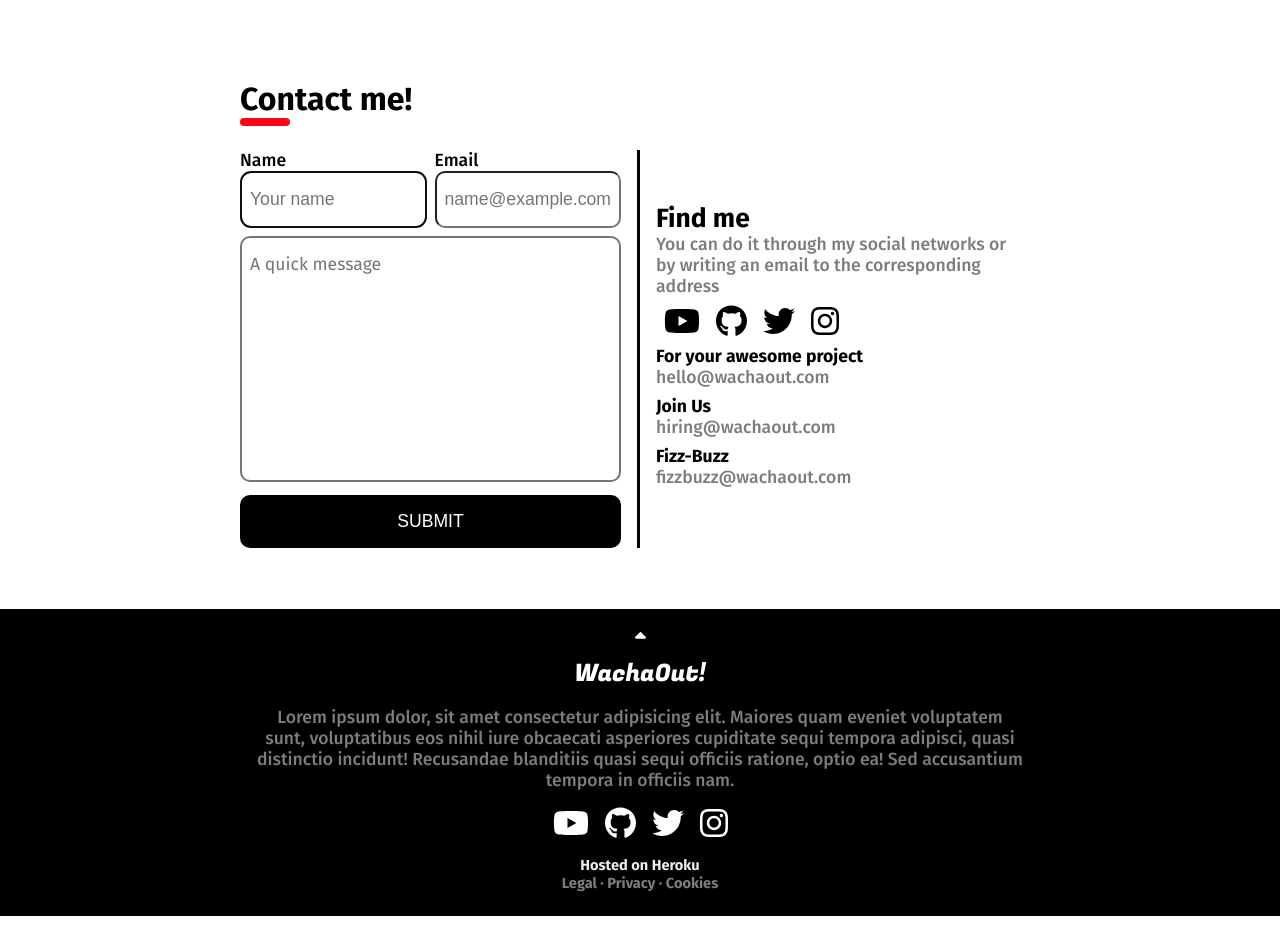
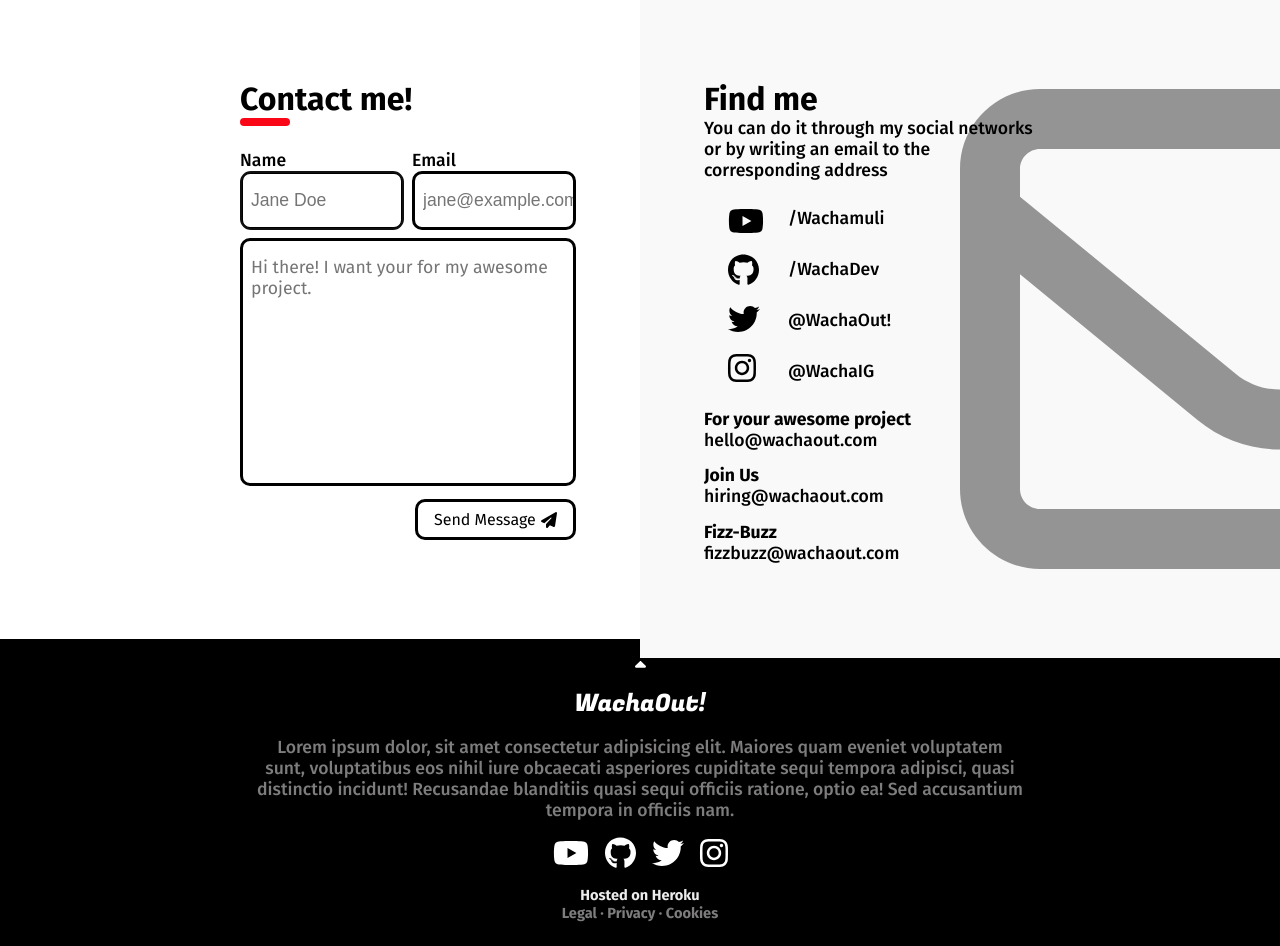
Before and after one commit to Wachamuli/wachaout, a Next.js app: page /contacts in a window 1280 px wide. Before the commit the page ends 916 px from the top, so only its background shows below. Built offline with nearby package versions, Linux system fonts and the light colour scheme.

Commit message:
I'm done with the contact page

```diff
--- a/src/components/views/home/Banner.tsx
+++ b/src/components/views/home/Banner.tsx
@@ -1,11 +1,10 @@
 import {
   faArrowRightLong,
   faCode,
-  faMicrophone,
+  faMicrophoneLines,
   faPalette,
 } from "@fortawesome/free-solid-svg-icons";
 
-import ButtonLink from "components/buttons/ButtonLink";
 import styles from "styles/home/Banner.module.css";
 import { FontAwesomeIcon } from "@fortawesome/react-fontawesome";
 import Button from "components/buttons/Button";
@@ -44,7 +43,7 @@ function Banner() {
                 Podcaster
                 <FontAwesomeIcon
                   className={`hvr-icon ${styles.icon}`}
-                  icon={faMicrophone}
+                  icon={faMicrophoneLines}
                 />
               </Button>
               <Button id={styles.illuBtn} className="hvr-icon-up">
--- a/src/pages/contacts.tsx
+++ b/src/pages/contacts.tsx
@@ -1,24 +1,29 @@
+import { FontAwesomeIcon } from "@fortawesome/react-fontawesome";
+import { faPaperPlane } from "@fortawesome/free-solid-svg-icons";
+import { faEnvelope } from "@fortawesome/free-regular-svg-icons";
+
+import Button from "components/buttons/Button";
 import SocialIcons from "components/miscellaneous/SocialIcons";
 import Title from "components/miscellaneous/Title";
 import styles from "styles/Contacts.module.css";
 
 function Contacts() {
   return (
-    <section className="section">
-      <Title text="Contact me!" />
+    <section className={styles.section}>
       <div className={styles.contactsContainer}>
         <div className={styles.formContainer}>
           <form action="#">
+            <Title text="Contact me!" />
             <div className={styles.topControls}>
               <div>
                 <label className={styles.controlLabel}>Name</label>
-                <input type="text" placeholder="Your name" required autoFocus />
+                <input type="text" placeholder="Jane Doe" required autoFocus />
               </div>
               <div>
                 <label className={styles.controlLabel}>Email</label>
                 <input
                   type="text"
-                  placeholder="name@example.com"
+                  placeholder="jane@example.com"
                   pattern="^\w+@[a-zA-Z_]+?\.[a-zA-Z]{2,3}$"
                   required
                 />
@@ -29,16 +34,27 @@ function Contacts() {
               id={styles.textarea}
               cols={30}
               rows={10}
-              placeholder="A quick message"
+              placeholder="Hi there! I want your for my awesome project."
               required
             ></textarea>
-            <button className={styles.submitBtn} type="submit">
-              SUBMIT
-            </button>
+            <div className={styles.btnContainer}>
+              <Button className={`hvr-icon-float-away ${styles.btn}`}>
+                Send Message
+                <FontAwesomeIcon
+                  className={`hvr-icon ${styles.icon}`}
+                  icon={faPaperPlane}
+                />
+              </Button>
+            </div>
           </form>
         </div>
 
         <div className={styles.emails}>
+          <FontAwesomeIcon
+            className={styles.watermark}
+            icon={faEnvelope}
+            size="10x"
+          />
           <h1 className={styles.subtitle}>Find me</h1>
           <p>
             You can do it through my social networks or by writing an email to
@@ -47,14 +63,26 @@ function Contacts() {
 
           <div className={styles.socialIconsContainer}>
             <SocialIcons className={styles.socialIcons} />
+            <ul className={styles.nickname}>
+              <li className={styles.socialAddress}>/Wachamuli</li>
+              <li className={styles.socialAddress}>/WachaDev</li>
+              <li className={styles.socialAddress}>@WachaOut!</li>
+              <li className={styles.socialAddress}>@WachaIG</li>
+            </ul>
           </div>
 
-          <h4 className={styles.subtitle}>For your awesome project</h4>
-          <p className={styles.address}>hello@wachaout.com</p>
-          <h4 className={styles.subtitle}>Join Us</h4>
-          <p className={styles.address}>hiring@wachaout.com</p>
-          <h4 className={styles.subtitle}>Fizz-Buzz</h4>
-          <p className={styles.address}>fizzbuzz@wachaout.com</p>
+          <div className={styles.emailContainer}>
+            <h4>For your awesome project</h4>
+            <p>hello@wachaout.com</p>
+          </div>
+          <div className={styles.emailContainer}>
+            <h4>Join Us</h4>
+            <p>hiring@wachaout.com</p>
+          </div>
+          <div className={styles.emailContainer}>
+            <h4>Fizz-Buzz</h4>
+            <p>fizzbuzz@wachaout.com</p>
+          </div>
         </div>
       </div>
     </section>
--- a/src/styles/App.css
+++ b/src/styles/App.css
@@ -29,7 +29,7 @@
 }
 
 #main {
-  padding-bottom: 18rem;
+  padding-bottom: 287.5px;
 }
 
 ::-webkit-scrollbar {
@@ -75,7 +75,6 @@ textarea {
 }
 
 /* Animations */
-
 
 /* ICON-UP */
 @-webkit-keyframes hvr-icon-up {
@@ -153,3 +152,47 @@ textarea {
   -webkit-transform: translateX(4px);
   transform: translateX(4px);
 }
+
+/* Icon Float Away */
+@-webkit-keyframes hvr-icon-float-away {
+  0% {
+    opacity: 1;
+  }
+  100% {
+    opacity: 0;
+    -webkit-transform: translateY(-1em);
+    transform: translateY(-1em);
+  }
+}
+@keyframes hvr-icon-float-away {
+  0% {
+    opacity: 1;
+  }
+  100% {
+    opacity: 0;
+    -webkit-transform: translateY(-1em);
+    transform: translateY(-1em);
+  }
+}
+
+.hvr-icon-float-away {
+  display: inline-block;
+  vertical-align: middle;
+  -webkit-transform: perspective(1px) translateZ(0);
+  transform: perspective(1px) translateZ(0);
+  box-shadow: 0 0 1px rgba(0, 0, 0, 0);
+}
+.hvr-icon-float-away .hvr-icon {
+  -webkit-transform: translateZ(0);
+  transform: translateZ(0);
+  -webkit-animation-duration: 0.5s;
+  animation-duration: 0.5s;
+  -webkit-animation-fill-mode: forwards;
+  animation-fill-mode: forwards;
+}
+.hvr-icon-float-away:hover .hvr-icon, .hvr-icon-float-away:focus .hvr-icon, .hvr-icon-float-away:active .hvr-icon {
+  -webkit-animation-name: hvr-icon-float-away;
+  animation-name: hvr-icon-float-away;
+  -webkit-animation-timing-function: ease-out;
+  animation-timing-function: ease-out;
+}
--- a/src/styles/Contacts.module.css
+++ b/src/styles/Contacts.module.css
@@ -1,19 +1,23 @@
 .contactsContainer {
   display: grid;
   grid-template-columns: 1fr 1fr;
+  color: black;
 }
 
 .formContainer {
   display: flex;
   flex-direction: column;
-  border-right: 3px solid black;
-  padding-right: 1rem;
+  padding-top: 5rem;
+  padding-bottom: 5rem;
+  padding-left: 15rem;
+  padding-right: 4rem;
+  /* padding-right: 15rem; */
 }
 
 .formContainer input,
-.formContainer textarea,
-.formContainer button {
+.formContainer #textarea {
   font-size: 1.1rem;
+  border: 3px solid black;
   width: 100%;
 }
 
@@ -30,8 +34,8 @@
   padding-left: 8px;
   padding-bottom: 1rem;
   padding-top: 1rem;
-  border-styles: solid;
   border-radius: 10px;
+  border-style: solid;
 }
 
 #textarea {
@@ -40,20 +44,21 @@
   padding-top: 1rem;
   padding-left: 8px;
   font-family: "Fira Sans";
-  border-styles: solid;
   border-width: 2px;
   border-radius: 10px;
 }
 
-.submitBtn {
-  cursor: pointer;
-  line-height: normal;
-  background-color: black;
-  border-styles: solid;
-  border-radius: 10px;
-  border: none;
-  color: white;
-  padding: 1rem;
+.btnContainer {
+  display: flex;
+  justify-content: right;
+}
+
+.btn {
+  /* max-width: 11rem; */
+}
+
+.icon {
+  margin-left: 5px;
 }
 
 .controlLabel {
@@ -61,23 +66,55 @@
 }
 
 .emails {
-  padding: 1rem;
-  align-self: center;
+  display: flex;
+  position: relative;
+  flex-direction: column;
+  justify-content: center;
+  padding-top: 5rem;
+  padding-bottom: 5rem;
+  padding-right: 15rem;
+  overflow: hidden;
+  padding-left: 4rem;
+  background: #f9f9f9;
+  z-index: 2;
+}
+
+.watermark {
+  font-size: 40rem;
+  position: absolute;
+  opacity: 0.4;
+  z-index: 0;
+  top: auto;
+  left: 50%;
 }
 
 .subtitle {
-  color: black;
+  font: bold 2rem "Fira Sans";
 }
 
 .socialIconsContainer {
-  margin-top: 0.5rem;
-  margin-bottom: 0.5rem;
+  display: flex;
+  margin: 1rem 0 1rem 1rem;
 }
 
+
 .socialIcons {
-  color: black;
+  display: flex;
+  flex-direction: column;
+}
+
+.nickname {
+  display: flex;
+  flex-direction: column;
+  justify-content: space-between;
+  margin-left: 1rem;
+  padding: 0.7rem 0 0.7rem 0;
 }
 
 .address {
   margin-bottom: 0.5rem;
 }
+
+.emailContainer {
+  margin-bottom: 0.9rem;
+}
```
